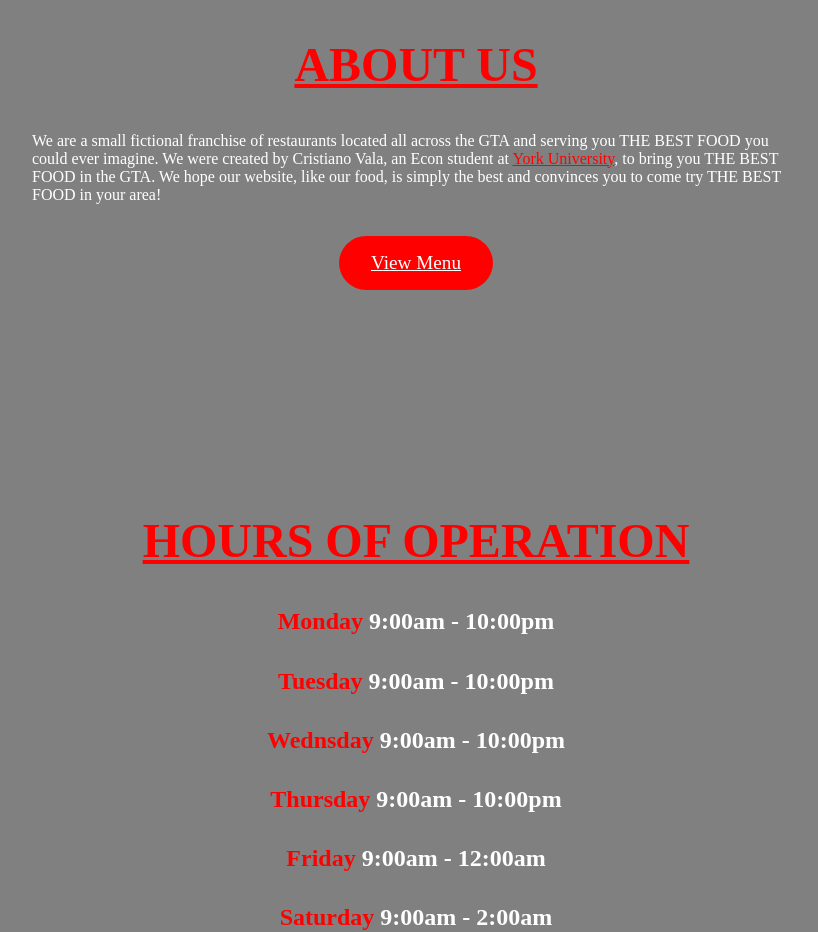
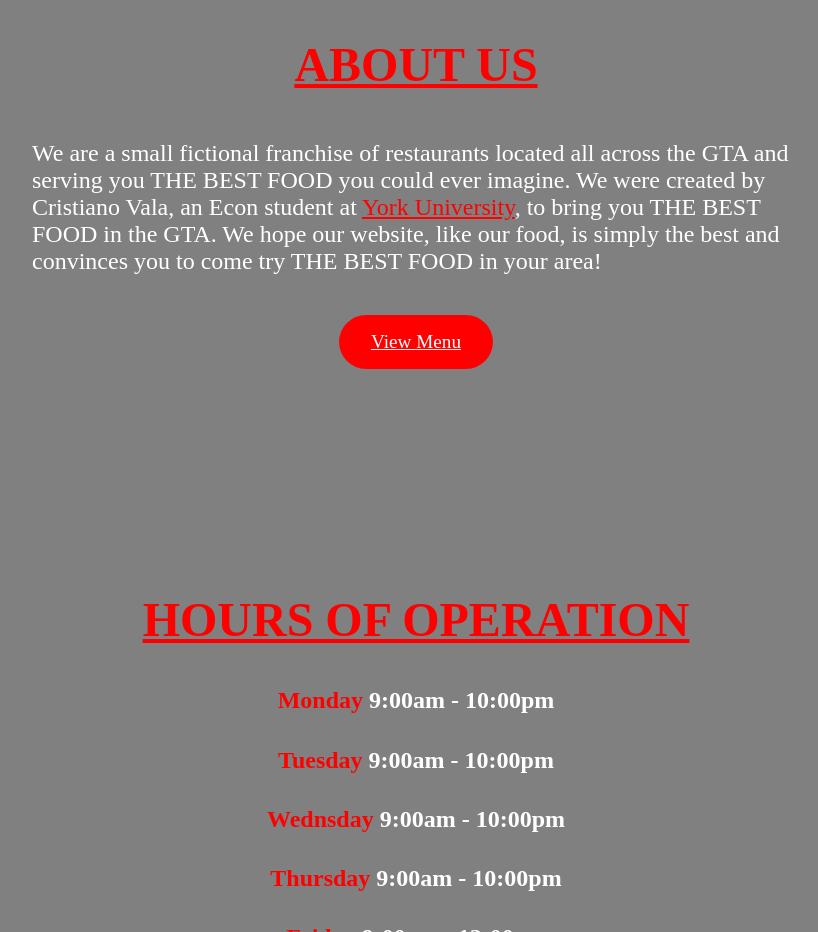
Before and after one commit to CristianoVala/School, a plain HTML site: page Index.html in a window 1280 px wide. Shown: the part 2340-3272 px from the top of the page, without its empty margins (224-1042 px from the left). Drawn offline with Linux system fonts and the light colour scheme.

Commit message:
Update Index.html

```diff
--- a/Index.html
+++ b/Index.html
@@ -326,13 +326,18 @@
       align-items: center;
     }
     .Info p{
-      font-size: 1rem;
+      font-size: 1.5rem;
       color: white;
       text-decoration: none;
     }
     .York__link{
-      font-size: 1rem;
+      font-size: 1.5rem;
       color: red;
+      text-decoration: underline;
+    }
+    .York__link:hover{
+      font-size: 1.5rem;
+      color: black;
       text-decoration: underline;
     }
   </style>
```
